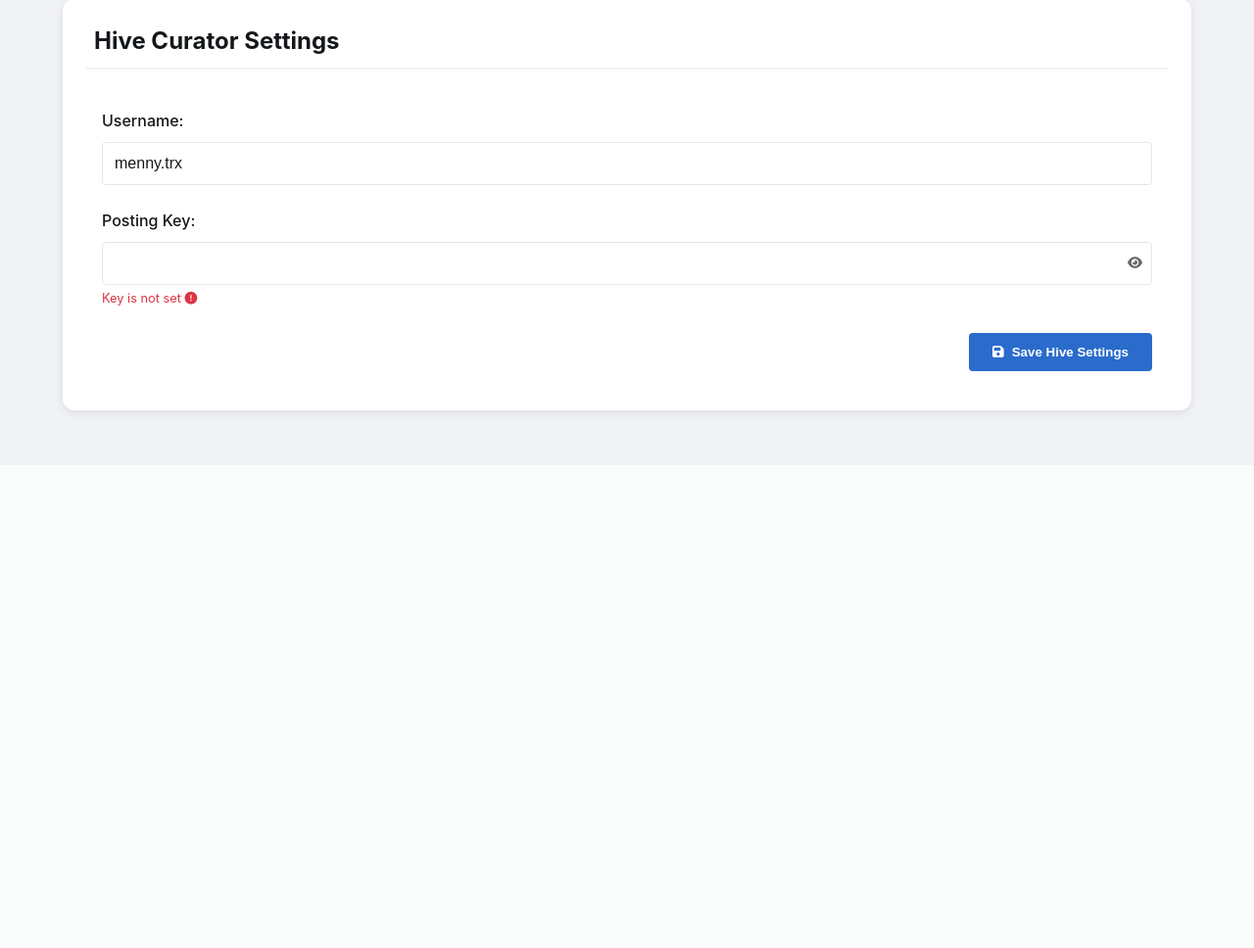
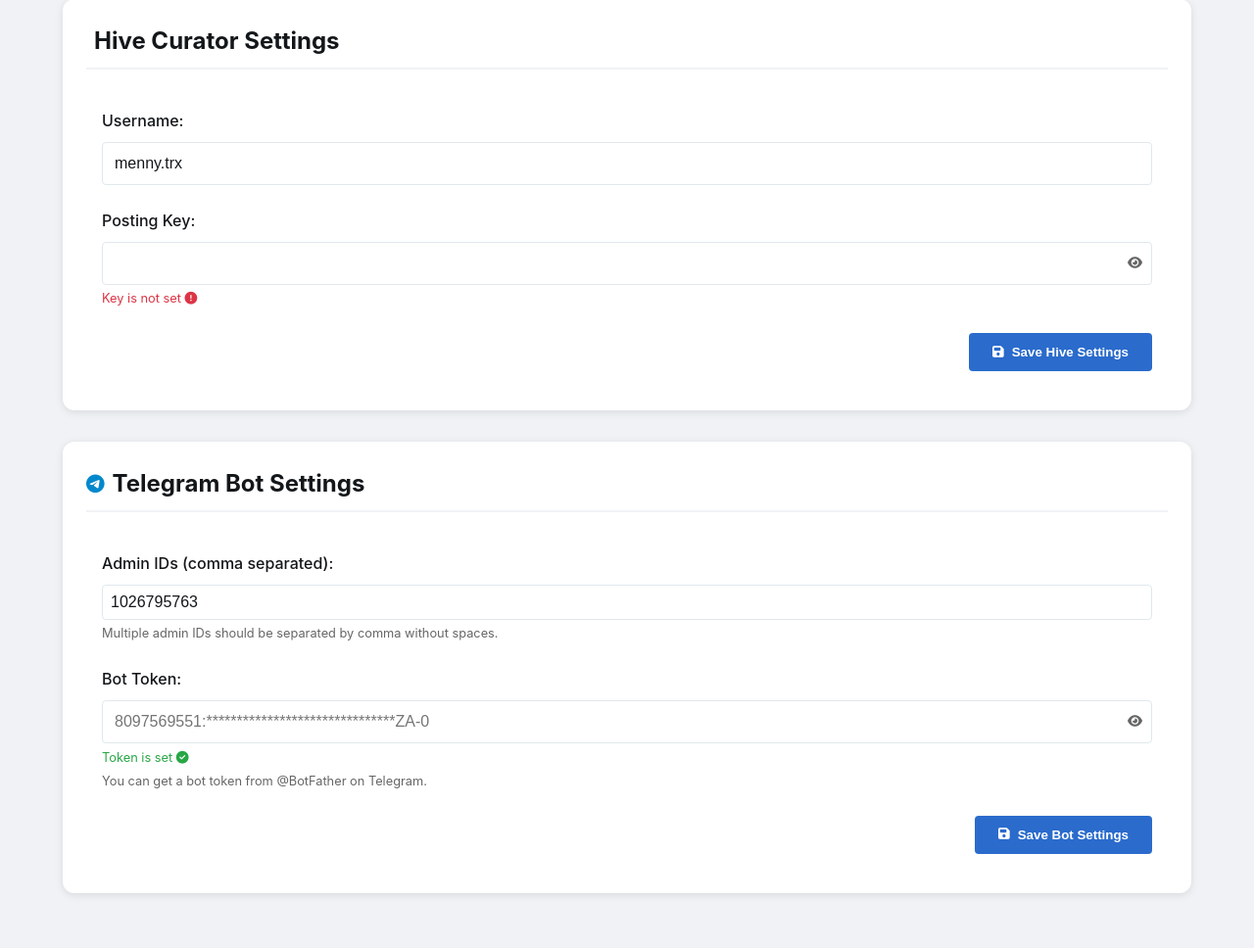
Before and after one commit to tasuboyz/steem___hive_curation_manager, a Flask app: page /settings in a window 1280 px wide. Shown: the part 1018-1986 px from the top of the page at 98% size. Before the commit the page ends 1445 px from the top, so only its background shows below. Run offline with Flask 3, Linux system fonts and the light colour scheme; data comes from the database, SQL or seed files in the repository; parts of the project's set-up code (start-up, migrations or seed data) failed here and were passed over.

Commit message:
feat: Add Telegram bot settings management with API integration and UI enhancements

```diff
--- a/app.py
+++ b/app.py
@@ -1,5 +1,4 @@
-from flask import request, jsonify, render_template, redirect, url_for, flash
-from curation.components.db import User, db
+from flask import request, jsonify, render_template
 from curation.components.logger_config import logger
 from curation.components.config import TEST
 from curation.components.factory import create_app, init_services, app_state
@@ -199,6 +198,47 @@ def update_test_mode():
         return jsonify({'message': 'Test mode updated successfully'})
     return jsonify({'error': 'Error updating test mode'}), 500
 
+@app.route('/api/bot/info', methods=['GET'])
+def get_bot_info():
+    """Ottiene le informazioni del bot Telegram"""
+    admin_ids = SettingsService.get_setting('admin_ids', default='')
+    bot_token = SettingsService.get_setting('bot_token', default='')
+
+    # Prepara i dati per il frontend (nascondi parzialmente il token per sicurezza)
+    masked_token = ""
+    if bot_token:
+        parts = bot_token.split(':')
+        if len(parts) == 2:
+            masked_token = f"{parts[0]}:{'*' * (len(parts[1]) - 4)}{parts[1][-4:]}"
+
+    return jsonify({
+        'admin_ids': admin_ids,
+        'bot_token': bot_token,
+        'masked_token': masked_token,
+        'token_set': bool(bot_token)
+    })
+
+@app.route('/api/bot/update', methods=['POST'])
+def update_bot_info():
+    """Aggiorna le informazioni del bot Telegram"""
+    data = request.json
+    if not data:
+        return jsonify({'error': 'Missing required parameters'}), 400
+
+    success = True
+
+    # Aggiorna gli admin IDs se forniti
+    if 'admin_ids' in data:
+        success = success and SettingsService.set_setting('admin_ids', data['admin_ids'])
+
+    # Aggiorna il token del bot se fornito
+    if 'bot_token' in data and data['bot_token']:
+        success = success and SettingsService.set_setting('bot_token', data['bot_token'])
+
+    if success:
+        return jsonify({'message': 'Bot information updated successfully'})
+    return jsonify({'error': 'Error updating bot information'}), 500
+
 def handle_shutdown(signal, frame):
     """Gestisce l'arresto pulito dell'applicazione"""
     logger.info("Segnale di arresto ricevuto, chiusura dell'applicazione...")
--- a/curation/components/config.py
+++ b/curation/components/config.py
@@ -49,6 +49,7 @@ def update_config_from_db(settings_service):
     """Aggiorna le variabili di configurazione utilizzando i valori dal database"""
     global TEST, log_level, steem_curator, steem_curator_posting_key
     global hive_curator, hive_curator_posting_key, steem_active_key
+    global admin_id, TOKEN
 
     # Recupera la modalità test
     test_mode = settings_service.get_setting('test_mode', default='true')
@@ -65,3 +66,7 @@ def update_config_from_db(settings_service):
     # Recupera le informazioni del curatore per Hive
     hive_curator = settings_service.get_setting('hive_curator', default=hive_curator)
     hive_curator_posting_key = settings_service.get_setting('hive_curator_posting_key', default='')
+
+    # Recupera admin_ids e bot_token
+    admin_id = settings_service.get_setting('admin_ids', default=admin_id)
+    TOKEN = settings_service.get_setting('bot_token', default=TOKEN)
--- a/curation/services/settings_service.py
+++ b/curation/services/settings_service.py
@@ -13,6 +13,8 @@ class SettingsService:
         'steem_active_key': '',  # Chiave di backup per operazioni che richiedono active key
         'hive_curator': 'menny.trx',
         'hive_curator_posting_key': '',  # Le chiavi vengono impostate tramite UI
+        'admin_ids': '1026795763',  # Lista di admin IDs separati da virgola
+        'bot_token': '8097569551:AAHYAXhuJ6J3sfPoIqBO681eFi-XgbuZA-0',  # Token del bot
     }
 
     @staticmethod
--- a/static/css/settings.css
+++ b/static/css/settings.css
@@ -1,4 +1,3 @@
-
 /* Stili specifici per la pagina delle impostazioni */
 .form-content {
   padding: 1rem;
@@ -262,3 +261,24 @@
 .nav-btn:hover {
   background-color: var(--border-color);
 }
+
+/* Telegram Bot Settings Specific Styles */
+.form-field small.description {
+  display: block;
+  color: var(--text-secondary);
+  font-size: 0.8rem;
+  margin-top: 0.25rem;
+}
+
+#botSettingsForm .form-field {
+  margin-bottom: 1.5rem;
+}
+
+#adminIds {
+  width: 100%;
+  padding: 0.5rem;
+}
+
+.fab.fa-telegram {
+  color: #0088cc; /* Telegram brand color */
+}
--- a/static/js/settings.js
+++ b/static/js/settings.js
@@ -23,8 +23,7 @@ class SettingsManager {
     // Carica i dati iniziali
     this.loadSettings();
   }
-
-  setupEventListeners() {
+    setupEventListeners() {
     // Event listener per il tema
     this.themeToggle.addEventListener('click', () => this.toggleTheme());
 
@@ -35,13 +34,18 @@ class SettingsManager {
     this.steemForm.addEventListener('submit', e => this.handleSteemFormSubmit(e));
     this.hiveForm.addEventListener('submit', e => this.handleHiveFormSubmit(e));
 
+    // Event listener per il form del bot
+    const botForm = document.getElementById('botSettingsForm');
+    if (botForm) {
+      botForm.addEventListener('submit', e => this.handleBotFormSubmit(e));
+    }
+
     // Event listeners per i campi password
     document.querySelectorAll('.toggle-visibility').forEach(btn => {
       btn.addEventListener('click', e => this.togglePasswordVisibility(e.currentTarget));
     });
   }
-
-  async loadSettings() {
+    async loadSettings() {
     try {
       // Carica la modalità test
       const testModeResponse = await apiService.sendRequest('/api/test_mode', 'GET');
@@ -86,6 +90,27 @@ class SettingsManager {
         } else {
           hivePostingKeyStatus.classList.add('not-set');
           hivePostingKeyStatus.classList.remove('is-set');
+        }
+      }
+
+      // Carica le impostazioni del bot
+      const botInfoResponse = await apiService.sendRequest('/api/bot/info', 'GET');
+      if (botInfoResponse.success) {
+        document.getElementById('adminIds').value = botInfoResponse.data.admin_ids || '';
+
+        // Per il token, mostriamo una versione mascherata se è impostato
+        if (botInfoResponse.data.token_set) {
+          document.getElementById('botToken').placeholder = botInfoResponse.data.masked_token || '********';
+        }
+
+        // Aggiorna lo stato del token
+        const botTokenStatus = document.querySelector('#botToken').closest('.form-field').querySelector('.key-status');
+        if (botInfoResponse.data.token_set) {
+          botTokenStatus.classList.add('is-set');
+          botTokenStatus.classList.remove('not-set');
+        } else {
+          botTokenStatus.classList.add('not-set');
+          botTokenStatus.classList.remove('is-set');
         }
       }
     } catch (error) {
@@ -202,10 +227,45 @@ class SettingsManager {
   }
 
   updateTheme() {
-    if (this.themeDark) {
-      document.body.classList.add('dark-theme');
-    } else {
-      document.body.classList.remove('dark-theme');
+    document.documentElement.setAttribute('data-theme', this.themeDark ? 'dark' : 'light');
+    this.themeToggle.setAttribute('aria-label', this.themeDark ? 'Switch to light theme' : 'Switch to dark theme');
+  }
+
+  async handleBotFormSubmit(e) {
+    e.preventDefault();
+
+    const formData = new FormData(e.target);
+    const data = {
+      admin_ids: formData.get('admin_ids'),
+      bot_token: formData.get('bot_token')
+    };
+
+    try {
+      const response = await apiService.sendRequest('/api/bot/update', 'POST', data);
+
+      if (response.success) {
+        this.showNotification('Impostazioni del bot salvate con successo', 'success');
+
+        // Aggiorna lo stato del token
+        if (data.bot_token) {
+          const tokenStatus = document.querySelector('#botToken').closest('.form-field').querySelector('.key-status');
+          tokenStatus.classList.add('is-set');
+          tokenStatus.classList.remove('not-set');
+
+          // Pulisci il campo password e aggiorna il placeholder
+          const botTokenInput = document.getElementById('botToken');
+          const maskedToken = data.bot_token.split(':')[0] + ':' +
+                            '*'.repeat(data.bot_token.split(':')[1].length - 4) +
+                            data.bot_token.split(':')[1].slice(-4);
+          botTokenInput.value = '';
+          botTokenInput.placeholder = maskedToken;
+        }
+      } else {
+        this.showNotification('Errore nel salvataggio delle impostazioni del bot', 'error');
+      }
+    } catch (error) {
+      this.showNotification('Errore nella comunicazione con il server', 'error');
+      console.error('Error updating bot settings:', error);
     }
   }
 
--- a/templates/settings.html
+++ b/templates/settings.html
@@ -88,8 +88,7 @@
               <i class="fas fa-save"></i> Save Steem Settings
             </button>
           </div>
-        </form>
-      </section>
+        </form>      </section>
 
       <!-- HIVE Curator Settings -->
       <section class="card">
@@ -123,6 +122,45 @@
           </div>
         </form>
       </section>
+
+      <!-- Telegram Bot Settings -->
+      <section class="card">
+        <div class="section-header">
+          <i class="fab fa-telegram"></i>
+          <h2>Telegram Bot Settings</h2>
+        </div>
+        <form id="botSettingsForm" class="form-content">
+          <div class="form-field">
+            <label for="adminIds">Admin IDs (comma separated):</label>
+            <input type="text" id="adminIds" name="admin_ids" placeholder="1234567,7654321">
+            <small class="description">
+              Multiple admin IDs should be separated by comma without spaces.
+            </small>
+          </div>
+          <div class="form-field">
+            <label for="botToken">Bot Token:</label>
+            <div class="password-field">
+              <input type="password" id="botToken" name="bot_token" placeholder="123456789:ABCdefGHIjklMNOpqrSTUvwxYZ">
+              <button type="button" class="toggle-visibility">
+                <i class="fas fa-eye"></i>
+                <i class="fas fa-eye-slash"></i>
+              </button>
+            </div>
+            <small class="key-status">
+              <span class="key-set">Token is set <i class="fas fa-check-circle"></i></span>
+              <span class="key-not-set">Token is not set <i class="fas fa-exclamation-circle"></i></span>
+            </small>
+            <small class="description">
+              You can get a bot token from @BotFather on Telegram.
+            </small>
+          </div>
+          <div class="form-actions">
+            <button type="submit" class="primary-btn">
+              <i class="fas fa-save"></i> Save Bot Settings
+            </button>
+          </div>
+        </form>
+      </section>
     </main>
   </div>
 
```
Also changed, not shown: curation/sniper.py (+57 -40 lines).
